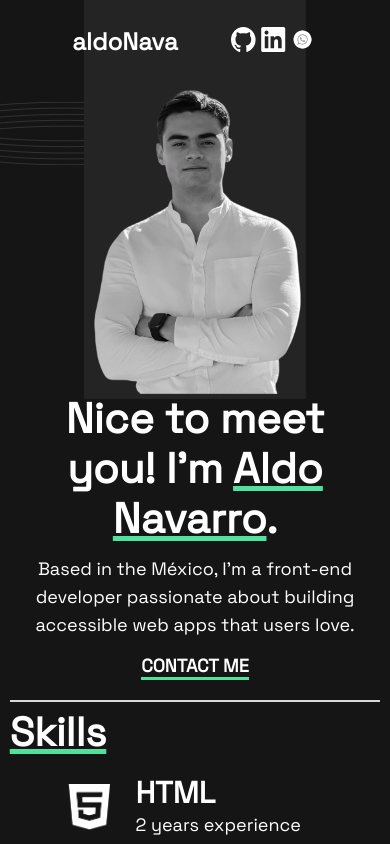
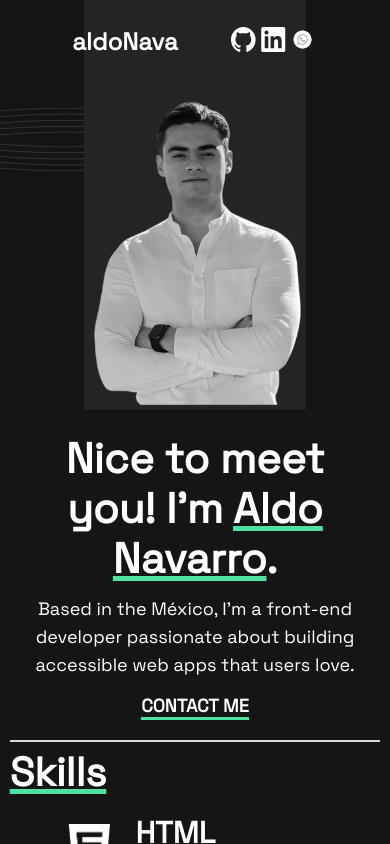
Before and after one commit to aldonava09/portfolio, a React (Create React App) app: page / in a window 390 px wide. Shown: the top 844 px of the page. Built offline with nearby package versions, Linux system fonts and the light colour scheme.

Commit message:
Proyecto finalizado

```diff
--- a/src/components/footer/footer.js
+++ b/src/components/footer/footer.js
@@ -5,11 +5,15 @@ import Contact from './contact/contact';
 import NavbarFooter from './navbar_footer/navbar_footer';
 
 function Footer() {
+    let gitHubUrl = 'https://github.com/aldonava09';
+    let linkedinUrl = 'https://www.linkedin.com/in/aldo-navarro-147b03282/';
+    let whatsappUrl = 'https://wa.me/3121131976';
+
     return (
       <section className="footer">
         <img className='footer__rings' src={Rings} alt='Rings Decoration'/>
         <Contact/>
-        <NavbarFooter/>
+        <NavbarFooter githubLink={gitHubUrl} linkedinLink={linkedinUrl}  whatsappLink={whatsappUrl}/>
       </section>
     );
   }
--- a/src/styles/footer/footer.css
+++ b/src/styles/footer/footer.css
@@ -27,7 +27,8 @@
 
 @media screen and (max-width:500px) {
     .footer{
-        min-height: 570x;
+        min-height: 540px;
+        padding-bottom: 0;
     }
 
     .footer__rings{
--- a/src/styles/header/header.css
+++ b/src/styles/header/header.css
@@ -4,6 +4,7 @@
     margin: auto;
     position: relative;
     margin-bottom: 5%;
+    padding-top: 1%;
 }
 
 .header__rings{
@@ -17,6 +18,7 @@
     .header{
         width: 95%;
         height: 500px;
+        padding-top: 0;
     }
 
     .header__rings{
@@ -27,7 +29,7 @@
 @media screen and (max-width:500px) {
     .header{
         width: 95%;
-        min-height: 680px;
+        min-height: 720px;
         height: fit-content;
         display: flex;
         flex-wrap: wrap;
```
